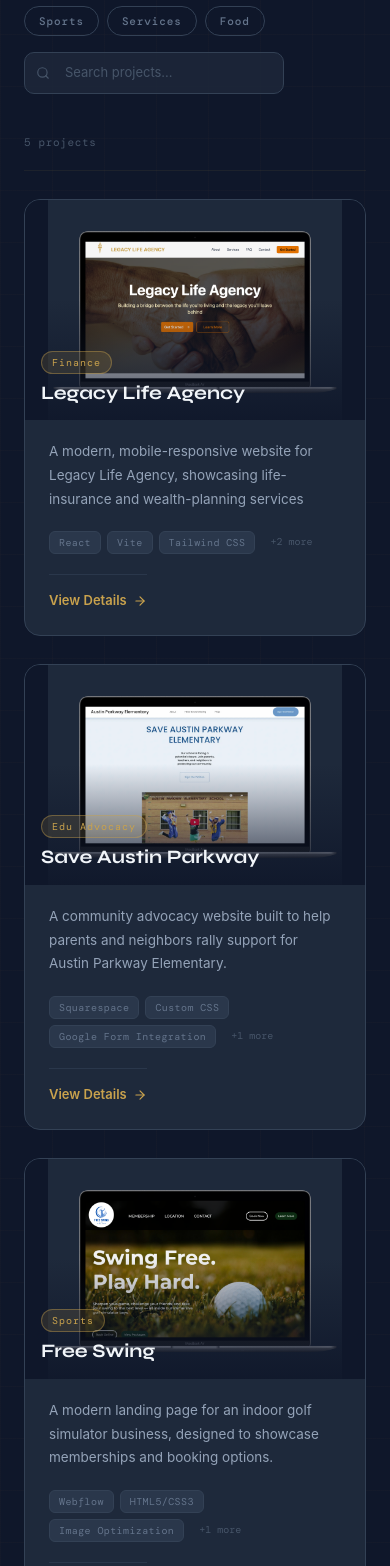
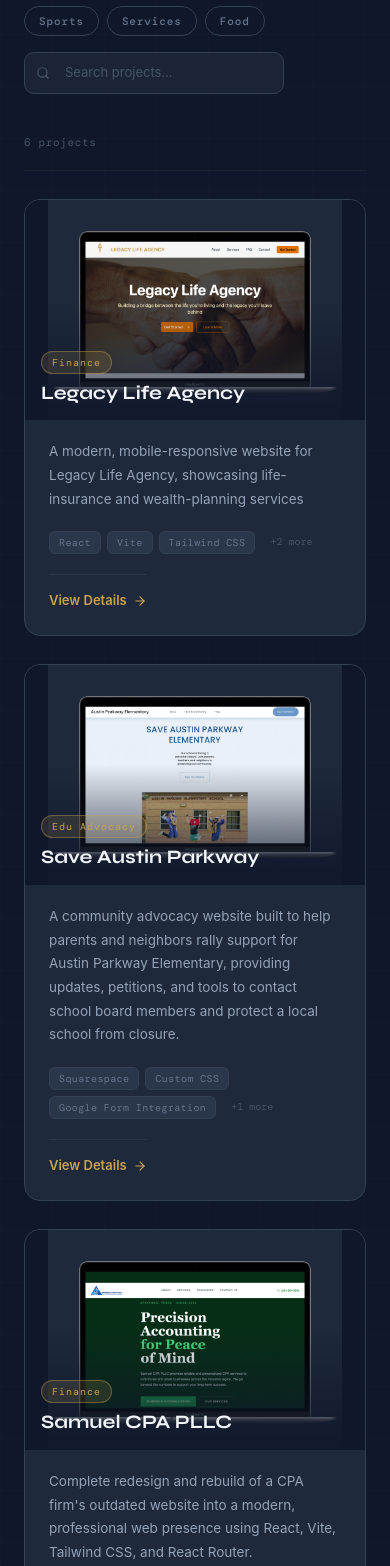
Before and after one commit to rmathew21/roboWebSolutions, a React (Vite) app: page /all-projects in a window 390 px wide. Shown: the part 434-2000 px from the top of the page. Built offline with nearby package versions, Linux system fonts and the light colour scheme; a web font is replaced by a local one.

Commit message:
updated phone number in Contact and Footer, updated AllProjects with new project

```diff
--- a/src/components/Contact.jsx
+++ b/src/components/Contact.jsx
@@ -22,8 +22,8 @@
         {
             icon: Phone,
             title: 'Phone',
-            details: '(555) 123-4567',
-            link: 'tel:5551234567',
+            details: '(281) 846-4844',
+            link: 'tel:2818464844',
         },
         {
             icon: MapPin,
--- a/src/components/Footer.jsx
+++ b/src/components/Footer.jsx
@@ -89,7 +89,7 @@
                                     href="tel:1234567890"
                                     className='hover:text-[#C9A24D] transition-colors'
                                 >
-                                    (555) 123-4567
+                                    (281) 846-4844
                                 </a>
                             </li>
                             <li>
--- a/src/pages/AllProjects.jsx
+++ b/src/pages/AllProjects.jsx
@@ -7,13 +7,13 @@
 import freeSwingMockup from "../assets/freeSwingMockup.png";
 import nexGenMockup from "../assets/nexGenMockup.png";
 import sweetTreatMockup from "../assets/sweetNTreatsMockup.png";
+import msacpaMockup from "../assets/msacpaMockup.png";
 
 const ALL_PROJECTS = [
   {
     id: 1,
     title: "Legacy Life Agency",
     category: "Finance",
-    // image: legacyMockUp,
     image: legacyMockUp,
     description:
       "A modern, mobile-responsive website for Legacy Life Agency, showcasing life-insurance and wealth-planning services",
@@ -26,10 +26,15 @@
       "React Router",
       "Formspree",
     ],
+    //   results: [
+    //     "150% increase in online reservations",
+    //     "85% mobile user engagement",
+    //     "Reduced phone inquiries by 40%",
+    //   ],
     challenge:
       "Legacy Life Agency was a new financial-services brand without an online presence. They needed a website that would build trust and credibility in the life-insurance market, while explaining complex services like term life, whole life and wealth planning in a simple language.",
     solution:
-      "I designed and developed a modern, responsive website using React, Vite, Tailwind CSS, and React Router with a focus on clarity, branding, and lead generation. Key solutions included clear service messaging, mobile first development, and a streamlined contact and appointment request form to encourage consultation requests.",
+      "I designed a developed a modern, responsive website using React, Vite, Tailwind CSS, and React Router with a focus on clarity, branding, and lead generation. Key solutions included clear service messaging, mobile first development, and a streamlined contact and appointment request form to encourage consultation requests.",
     liveUrl: "https://www.legacylifeagency.net/",
     liveLabel: "Visit Live Site",
   },
@@ -37,41 +42,78 @@
     id: 2,
     title: "Save Austin Parkway",
     category: "Edu Advocacy",
-    // image: saveApeImg2,
     image: saveApeImg2,
     description:
-      "A community advocacy website built to help parents and neighbors rally support for Austin Parkway Elementary.",
+      "A community advocacy website built to help parents and neighbors rally support for Austin Parkway Elementary, providing updates, petitions, and tools to contact school board members and protect a local school from closure.",
     fullDescription:
-      "SaveAPE.org is a grassroots community website built to help parents, teachers, and neighbors organize around the potential closure of Austin Parkway Elementary in Fort Bend ISD. The site provides clear information about proposed school closures, upcoming board meetings, and ways community members can take action.",
+      "SaveAPE.org is a grassroots community website built to help parents, teachers, and neighbors organize around the potential closure of Austin Parkway Elementary in Fort Bend ISD. The site provides clear information about proposed school closures, upcoming board meetings, and ways community members can take action, such as signing petitions, emailing trustees, and speaking at public hearings.",
     technologies: [
       "Squarespace",
       "Custom CSS",
       "Google Form Integration",
       "Change.org Petition Embed",
     ],
+    //   results: [
+    //     "200+ weekly online orders",
+    //     "1,000+ loyalty members enrolled",
+    //     "4.9/5 customer satisfaction",
+    //   ],
     challenge:
-      "The SaveAPE community needed a website on extremely short notice after Fort Bend ISD announced a proposed school closure with very little time before the board vote.",
+      "The SaveAPE community needed a website on extremely short notice after Fort Bend ISD announced a proposed school closure with very little time before the board vote. Parents and neighbors needed a central place to get accurate information, sign petitions, submit feedback, and contact trustees. The site had to be built quickly, be easy for volunteers to update, and work perfectly on mobile devices.",
     solution:
-      "I rapidly designed and launched SaveAPE.org using Squarespace to ensure a fast turnaround while still delivering a clean, professional site the community could trust.",
+      "I rapidly designed and launched SaveAPE.org using Squarespace to ensure a fast turnaround while still delivering a clean, professional site the community could trust. The site integrated Google Forms for feedback collection and Change.org petitions to coordinate grassroots advocacy efforts. I structured the layout around clear calls-to-action, mobile-friendly navigation, and easy-to-update content so volunteers could keep the community informed as deadline approached.",
     liveUrl: "https://www.saveape.org/",
     liveLabel: "Visit Live Site",
   },
+
   {
     id: 3,
+    title: "Samuel CPA PLLC",
+    category: "Finance",
+    image: msacpaMockup,
+    description:
+      "Complete redesign and rebuild of a CPA firm's outdated website into a modern, professional web presence using React, Vite, Tailwind CSS, and React Router.",
+    fullDescription:
+      "Samuel CPA PLLC is a Stafford, TX-based accounting firm that had been running on an aging website that no longer reflected the quality and professionalism of their services. This project involved a full ground-up rebuild — designing and developing a multi-page site with a clean, trustworthy aesthetic built around a custom forest green palette. The new site includes dedicated pages for Home, About, Services, Resources, and Contact, with features like a tax rate reference table, IRS publications grid, a record retention guide, and an FAQ accordion — giving clients genuinely useful tools alongside the firm's core information.",
+    technologies: [
+      "React",
+      "Vite",
+      "Tailwind CSS",
+      "React Router",
+      "FormSpree",
+    ],
+    // results: [
+    //   "300% increase in online visibility",
+    //   "Virtual consultations fully booked",
+    //   "60% of visitors explore 5+ pages",
+    // ],
+    challenge:
+      "The existing site was years old, visually outdated, and lacked both the modern UX and the informational depth that clients and prospects expect from a professional firm today. The goal was to modernize the brand presence without losing the trust and credibility the firm had built — while also adding real value through resource-rich content pages that go beyond a typical brochure site.",
+    solution:
+      "Built a fully responsive, multi-page React application using Vite for fast development and optimized builds, Tailwind CSS for a polished and consistent design system, and React Router DOM for seamless client-side navigation. The site features a sticky navbar with a mobile hamburger menu, smooth page transitions, and a suite of interactive resource tools. The result is a professional, fast-loading site that positions the firm credibly and gives clients practical tax and accounting resources at their fingertips.",
+    liveUrl: "https://msacpas.vercel.app/",
+    liveLabel: "Visit Live Site",
+  },
+  {
+    id: 4,
     title: "Free Swing",
     category: "Sports",
-    // image: freeSwingMockup,
     image: freeSwingMockup,
     description:
-      "A modern landing page for an indoor golf simulator business, designed to showcase memberships and booking options.",
+      "Free Swing is a modern landing page for an indoor golf simulator business, designed to showcase memberships, booking options, and immersive simulator features while providing a clean, mobile-responsive user experience.",
     fullDescription:
-      "Free Swing is a promotional website built for an indoor golf simulator startup offering immersive simulator bays where golfers can practice, compete with friends, and improve their swing using advanced tracking technology.",
+      "Free Swing is a promotional website built for an indoor golf simulator startup offering immersive simulator bays where golfers can practice, compete with friends, and improve their swing using advanced tracking technology. The goal was to create a clean, conversion-focused landing page that clearly communicates membership options, pricing tiers, and booking details while establishing a strong, modern brand presence for a new local business preparing to open in Missouri City.",
     technologies: [
       "Webflow",
       "HTML5/CSS3",
       "Image Optimization",
       "SEO Optimization",
     ],
+    // results: [
+    //   "300% increase in online visibility",
+    //   "Virtual consultations fully booked",
+    //   "60% of visitors explore 5+ pages",
+    // ],
     challenge:
       "Free Swing was a new business without an online presence, needing a professional website to explain simulator technology, pricing, and booking options before launch.",
     solution:
@@ -80,38 +122,42 @@
     liveLabel: "Visit Live Site",
   },
   {
-    id: 4,
+    id: 5,
     title: "NexGen Professional Solutions",
     category: "Services",
-    // image: nexGenMockup,
     image: nexGenMockup,
     description:
-      "A clean, modern business website for NexGen Professional Solutions, showcasing automation and digital transformation consulting services.",
+      "A clean, modern business website for NexGen Proffessional Solutions, showcasing automation, recruting, staff augmentation, and digital transformation consulting services with a profressional and scalable design.",
     fullDescription:
-      "As a forward-thinking consulting firm focused on helping organizations accelerate their digital journey, NexGen required a site that conveyed trust, expertise, and scalability.",
+      // "NexGen Professional Solutions needed an online presence that clearly communicated their consulting services and built credibility with potential enterprise clients. The website highlights their core offerings--including automation services, recruting and talent acquistion, staff augmentation, and digital transformation consulting--while maintaining a clean, modern layout that works seamlessly across desktop and mobile devices.",
+      "As a forward-thinking consulting firm focused on helping organizations accelerate their digital journey, NexGen required a site that conveyed trust, expertise, and scalability. I designed the website to present services in an easy-to-understand structure, guide visitors toward contact inquiries, and reflect the company's mission to deliver agile, intelligent solutions that drive measurable business outcomes.",
     technologies: [
       "Squarespace",
       "Responsive CSS & Layout Design",
       "SEO Optimization",
       "Brand & UX Design",
     ],
+    // results: [
+    //   "80% of appointments now booked online",
+    //   "50% reduction in support calls",
+    //   "90% appointment show-up rate",
+    // ],
     challenge:
       "NexGen Professional Solutions needed a professional website that clearly explained complex consulting services and built credibility with enterprise clients.",
     solution:
-      "I created a modern, responsive website with clear service sections, strong branding, and optimized contact flows to convert visitors into leads.",
+      "I created a modern, responsive website with clear service sections, strong branding,a nd optimized contact flows to convert visitors into leads.",
     liveUrl: "https://www.nexgenprosol.com/",
     liveLabel: "Visit Live Site",
   },
   {
-    id: 5,
+    id: 6,
     title: "Sweets N' Treats",
     category: "Food",
-    // image: sweetTreatMockup,
     image: sweetTreatMockup,
     description:
-      "A mobile-responsive website built for a local bakery to showcase custom cakes, cupcakes, cookies and a photo gallery.",
+      "Sweets N' Treats is a mobile-responsive website built for a local bakery to showcase custom cakes, cupcakes, cookies and a photo galleries while making it easy for customers to inquire and place orders online.",
     fullDescription:
-      "Sweets N' Treats needed a clean, modern website to showcase their baked goods while building credibility for a growing local bakery brand. I designed and developed a mobile-responsive site that highlights their product offerings, photo gallery, and contact options.",
+      "Sweets N' Treats needed a clean, modern website to showcase their baked goods while building credibility for a growing local bakery brand. I designed and developed a mobile-responsive site that highlights their product offerings, photo gallery, and contact options, making it easy for customers to browse and submit inquiries. The website focuses on strong visual storytelling with optimized dessert images, clear navigation, and simple calls to action so customers can quickly explore products and place orders. Built with performance and usability in mind, the site loads quickly on mobile devices and provides a professional online presence that helps the bakery attract new customers and grow their business.",
     technologies: [
       "HTML5",
       "Bootstrap + Custom CSS",
@@ -119,10 +165,15 @@
       "Responsive Mobile-First Design",
       "Image Optimization",
     ],
+    // results: [
+    //   "45% increase in new client bookings",
+    //   "Gift card sales up 120%",
+    //   "Perfect accessibility score",
+    // ],
     challenge:
-      "The bakery relied mainly on social media and word-of-mouth, making it difficult for customers to view their full menu, see photos of custom cakes, or easily contact them for orders.",
+      "The bakery relied mainly on social media and word-of-mouth, making it difficult for customers to view their full menu, see photos of custom cakes, or easily contact them for orders. They needed a fast, affordable website that looked professional and worked well on mobile devices.",
     solution:
-      "I created a visually appealing, mobile-responsive website that showcases their products, organizes galleries, and provides clear contact options for orders.",
+      "I created a visually appealing, mobile-responsive website that showcases their products, organizes galleries, and provides clear contact options for orders. The new site gives the bakery a professional online presence, improves customer trust, and makes it easier for customers to discover their desserts and place inquiries.",
     liveUrl: "https://www.sweetsntreatsbakery.com/",
     liveLabel: "Visit Live Site",
   },
```
